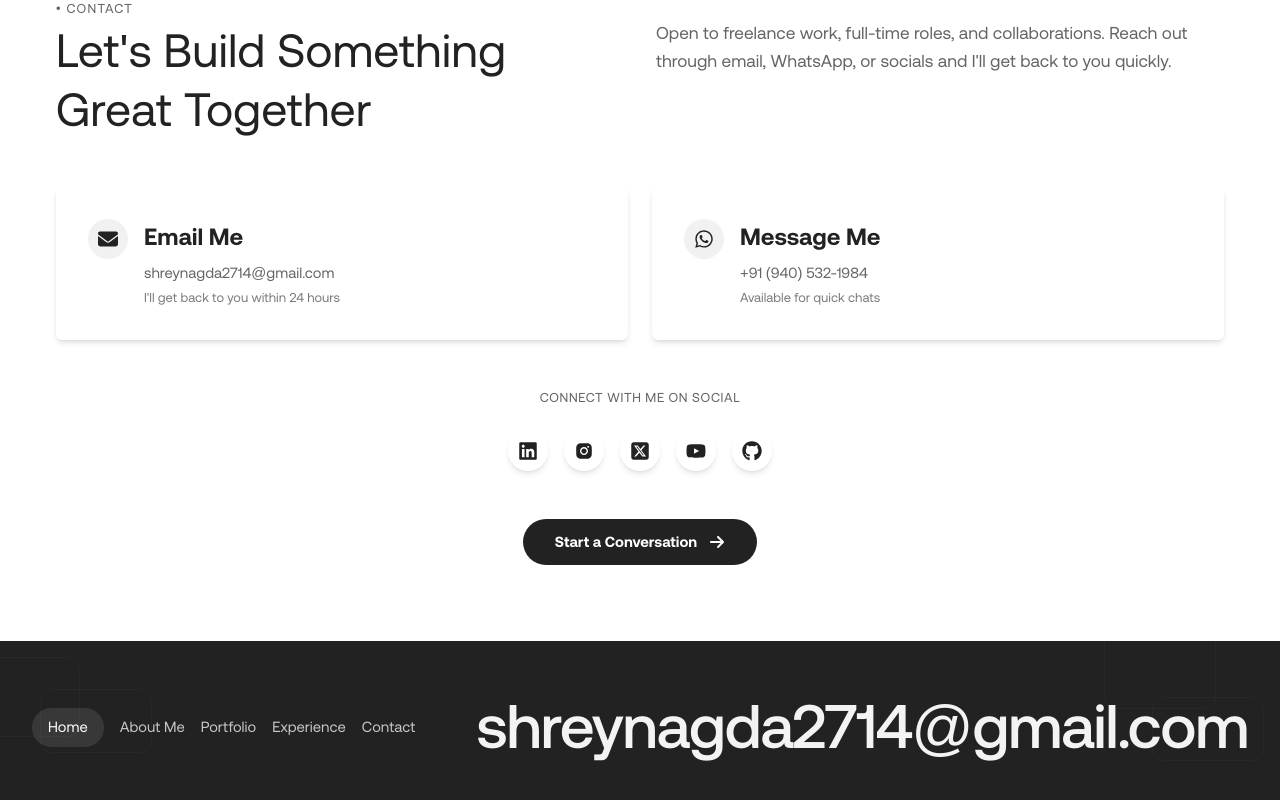
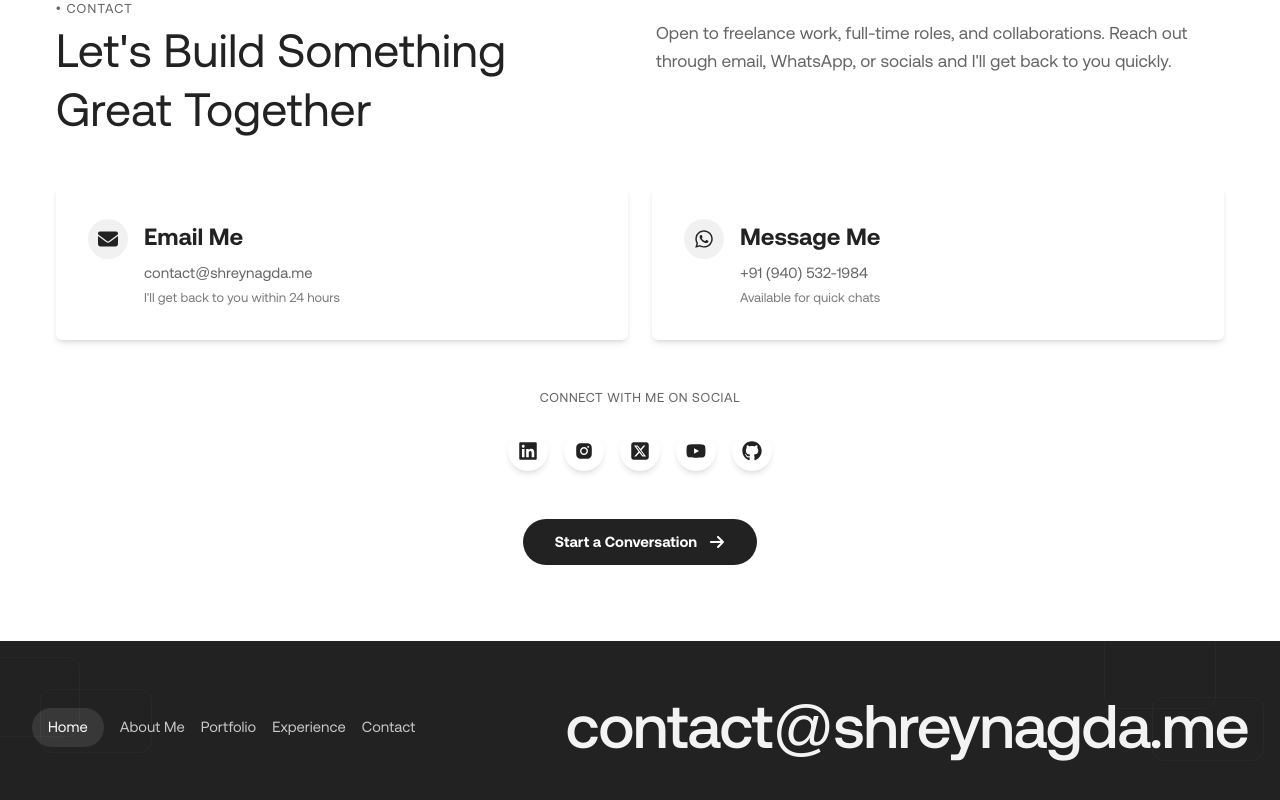
Before and after one commit to ShreyNagda/portfolio, a Next.js app: page / in a window 1280 px wide. Shown: the part 3067-3867 px from the top of the page. Built offline with nearby package versions, Linux system fonts and the light colour scheme.

Commit message:
Updated emails

```diff
--- a/components/Contact.tsx
+++ b/components/Contact.tsx
@@ -66,7 +66,7 @@ export default function ContactSection() {
         <div className="grid md:grid-cols-2 gap-6 mb-12">
           {/* Email CTA */}
           <a
-            href="mailto:shreynagda2714@gmail.com"
+            href="mailto:contact@shreynagda.me"
             className="group bg-white rounded-md p-6 md:p-8 shadow-md hover:shadow-lg transition-all duration-300 hover:-translate-y-1"
           >
             <div className="flex items-start gap-4">
@@ -78,7 +78,7 @@ export default function ContactSection() {
                   Email Me
                 </h3>
                 <p className="text-primary/70 text-scale-sm mb-1">
-                  shreynagda2714@gmail.com
+                  contact@shreynagda.me
                 </p>
                 <p className="text-primary/60 text-scale-xs">
                   I&apos;ll get back to you within 24 hours
--- a/components/Footer.tsx
+++ b/components/Footer.tsx
@@ -40,10 +40,10 @@ export default function FooterSection() {
           </nav>
 
           <a
-            href="mailto:shreynagda2714@gmail.com"
+            href="mailto:contact@shreynagda.me"
             className="text-scale-email font-medium tracking-tight text-white/95 transition-colors hover:text-white"
           >
-            shreynagda2714@gmail.com
+            contact@shreynagda.me
           </a>
         </div>
       </div>
```
